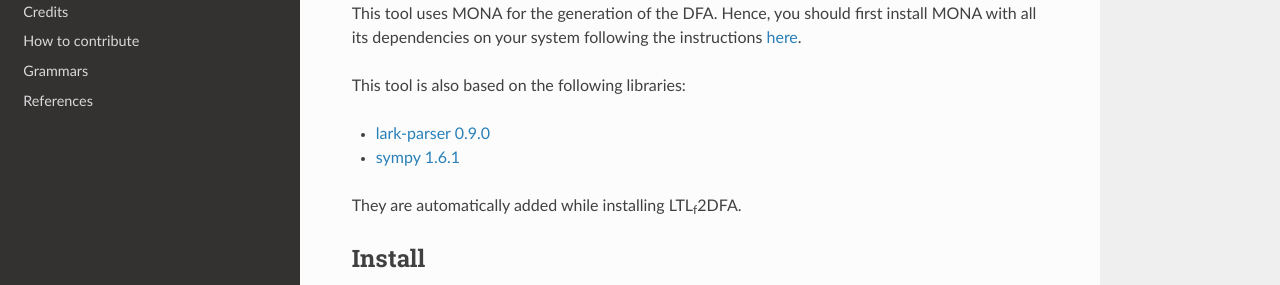
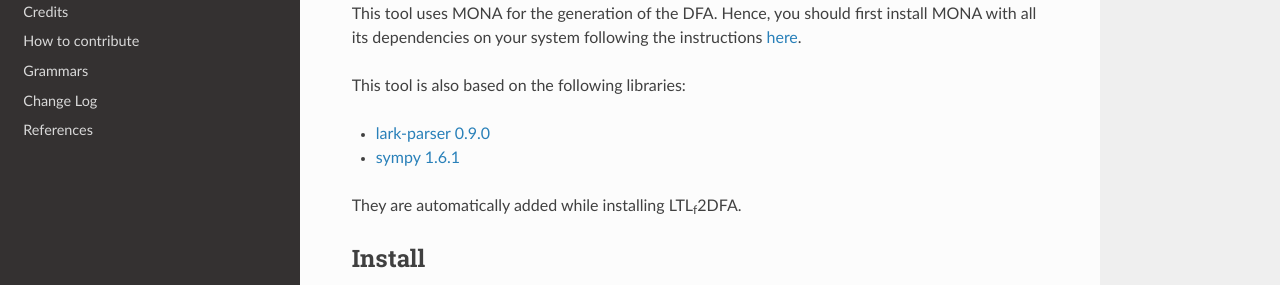
Before and after one commit to whitemech/LTLf2DFA, an MkDocs documentation site: the page built from docs/index.md, in a window 1280 px wide. Shown: the part 406-691 px from the top of the page. Built offline with MkDocs 1.6.1, drawn with Linux system fonts in a browser that asks for light colours; nearby versions of some CDN libraries.

Commit message:
add changelog.md to docs

```diff
--- a/mkdocs.yml
+++ b/mkdocs.yml
@@ -4,6 +4,7 @@
     - Credits: authors.md
     - How to contribute: contributing.md
     - Grammars: grammars.md
+    - Change Log: history.md
     - References: references.md
 
 theme: readthedocs
```
Also changed, not shown: docs/changelog.md (added, +1 -0 lines).
